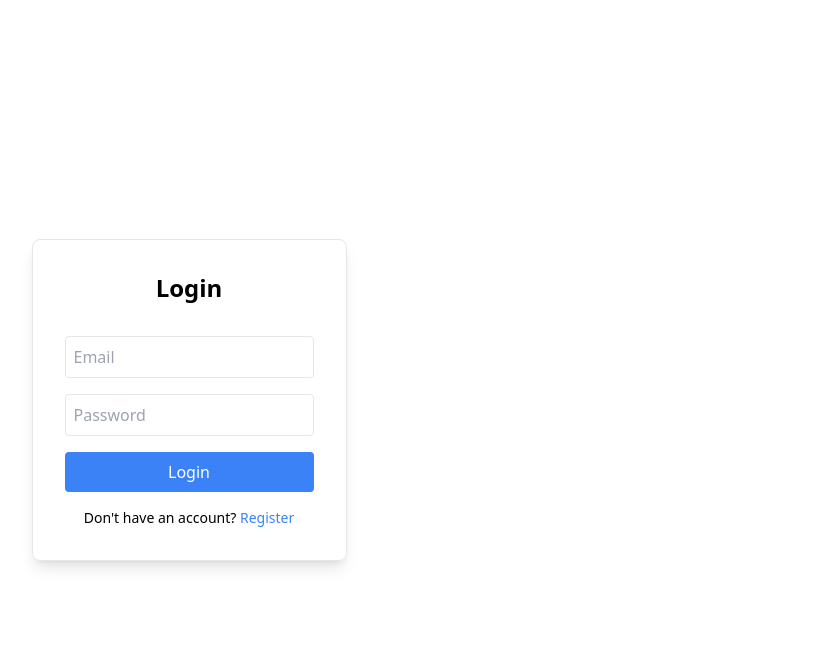
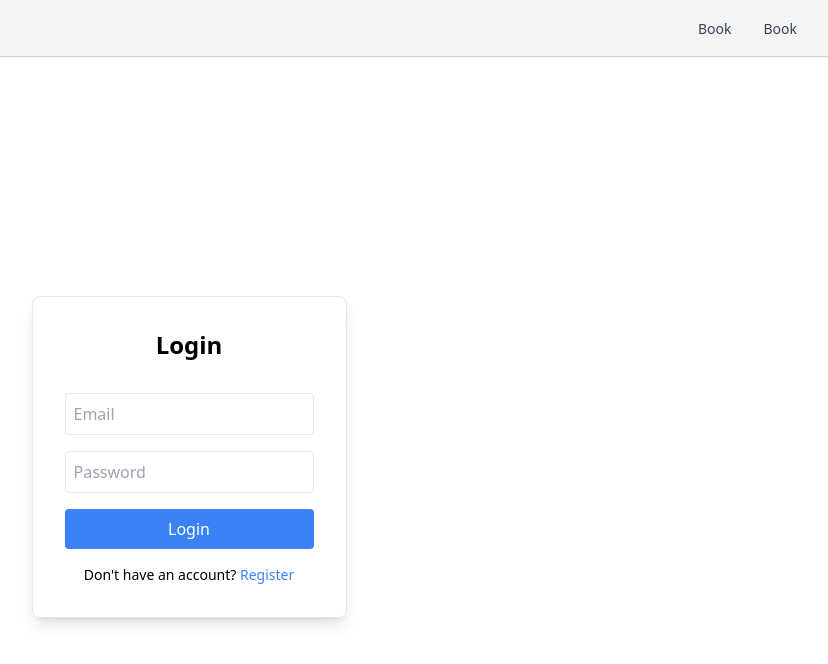
Before and after one commit to fufu-2345/webFramework, a Next.js app in the folder apps/front/: page /login in a window 1280 px wide. Shown: the top 664 px of the page, without its empty margins (451-1279 px from the left). Built offline with nearby package versions, Linux system fonts and the light colour scheme; no server answers.

Commit message:
add navbar

```diff
--- /dev/null
+++ b/apps/front/app/components/Navbar.jsx
@@ -0,0 +1,48 @@
+"use client"
+
+import React, { useEffect, useState } from 'react';
+import Link from 'next/link';
+import { useAuth } from "../../context/authContext";
+
+const Navbar = () => {
+    const { user, logout } = useAuth();
+
+    return (
+        <nav className="bg-gray-100 border-b border-gray-300 px-6 py-3 shadow-sm font-sans flex justify-end items-center">
+            <div className="flex items-center space-x-4">
+                <div className="px-2 py-1">
+                    <Link href="/book" className="text-sm font-medium text-gray-700 hover:text-blue-600 transition">
+                        Book
+                    </Link>
+                </div>
+
+                <div className="px-2 py-1">
+                    <Link href="/book" className="text-sm font-medium text-gray-700 hover:text-blue-600 transition">
+                        Book
+                    </Link>
+                </div>
+
+                {user && user.role === 'admin' && (
+                    <div className="px-2 py-1">
+                        <Link href="/admin" className="text-sm font-medium text-gray-700 hover:text-blue-600 transition">
+                            Admin
+                        </Link>
+                    </div>
+                )}
+
+                {user && (
+                    <div className="px-2 py-1">
+                        <button
+                            onClick={logout}
+                            className="text-sm font-medium text-red-600 hover:text-red-800 transition"
+                        >
+                            Logout
+                        </button>
+                    </div>
+                )}
+            </div>
+        </nav>
+    );
+};
+
+export default Navbar;
--- a/apps/front/app/layout.js
+++ b/apps/front/app/layout.js
@@ -1,6 +1,7 @@
 import localFont from "next/font/local";
 import "./globals.css";
 import { AuthProvider } from "../context/authContext";
+import Navbar from './components/Navbar';
 
 const geistSans = localFont({
   src: "./fonts/GeistVF.woff",
@@ -25,7 +26,8 @@ export default function RootLayout({ children }) {
         className={`${geistSans.variable} ${geistMono.variable} antialiased`}
       >
         <AuthProvider>
-        {children}
+          <Navbar />
+          {children}
         </AuthProvider>
       </body>
     </html>
--- a/apps/front/app/login/page.jsx
+++ b/apps/front/app/login/page.jsx
@@ -10,28 +10,28 @@ import { useAuth } from "../../context/authContext";
 
 
 export default function LoginPage() {
-  const router =  useRouter();
+  const router = useRouter();
   const [email, setEmail] = useState("");
   const [password, setPassword] = useState("");
-  const [error , setError] = useState("");
-  const [loading , setLoading] = useState(false);
+  const [error, setError] = useState("");
+  const [loading, setLoading] = useState(false);
   const { refreshUser } = useAuth();
 
   const handleSubmit = async (e) => {
     e.preventDefault();
     setError("");
-    setLoading (true);
-    try{
-      await loginUsers({email, password});
+    setLoading(true);
+    try {
+      await loginUsers({ email, password });
       const me = await meData();
       refreshUser();
-      router.push("/dashboard");
+      router.push("/book");
     }
-    catch (err){
+    catch (err) {
       setError(err.message || "Login failed");
 
     }
-    finally{
+    finally {
       setLoading(false);
     }
   }
@@ -45,8 +45,8 @@ export default function LoginPage() {
         <div className="border p-8 rounded-lg shadow-lg">
           <h1 className="font-bold text-2xl text-center">Login</h1>
           <form className="mt-8 flex flex-col gap-4" onSubmit={handleSubmit}>
-              <input type="email" placeholder="Email" className="border p-2 rounded" onChange={(e) => setEmail(e.target.value) }  required/>
-              <input type="password" placeholder="Password" className="border p-2 rounded" onChange={(e) => setPassword(e.target.value)}  required/>
+            <input type="email" placeholder="Email" className="border p-2 rounded" onChange={(e) => setEmail(e.target.value)} required />
+            <input type="password" placeholder="Password" className="border p-2 rounded" onChange={(e) => setPassword(e.target.value)} required />
             <button type="submit" disabled={loading} className="bg-blue-500 text-white p-2 rounded hover:bg-blue-600" > {loading ? "Logging in..." : "Login"}</button>
 
           </form>
--- a/apps/front/app/page.jsx
+++ b/apps/front/app/page.jsx
@@ -1,10 +1,11 @@
 "use client";
-import DatePicker from "react-datepicker";
+// import DatePicker from "react-datepicker";
+import LoginPage from "./login/page.jsx";
 import "react-datepicker/dist/react-datepicker.css";
 export default function Home() {
   return (
     <div>
-    <DatePicker/>
+      <LoginPage />
     </div>
 
     // หน้านี้น่าจะเป็นหน้า login แล้วค่อย redirectไปต่อ ที่book
```
Also changed, not shown: apps/front/context/authContext.js (+11 -11 lines), apps/front/components/navbar.jsx (deleted). Lines whose indentation alone changed are shown as unchanged.
